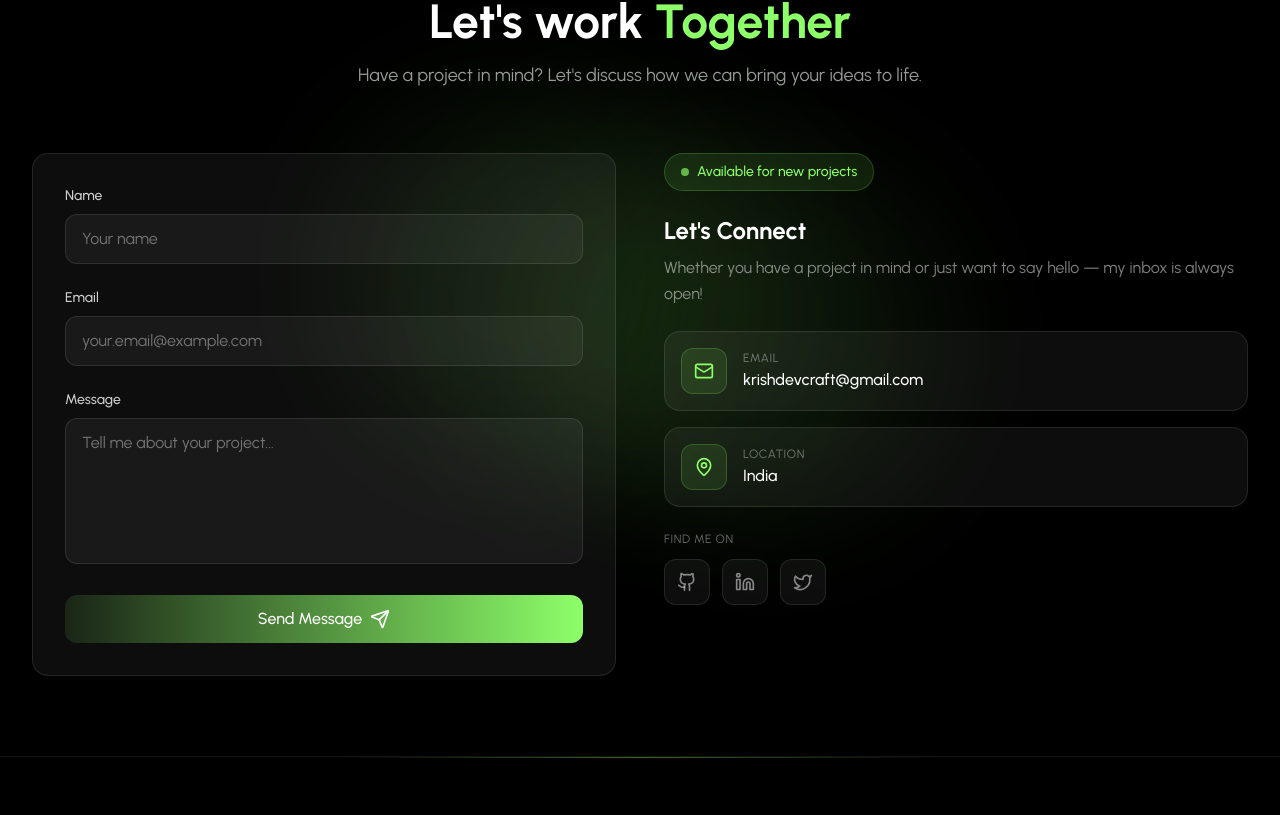
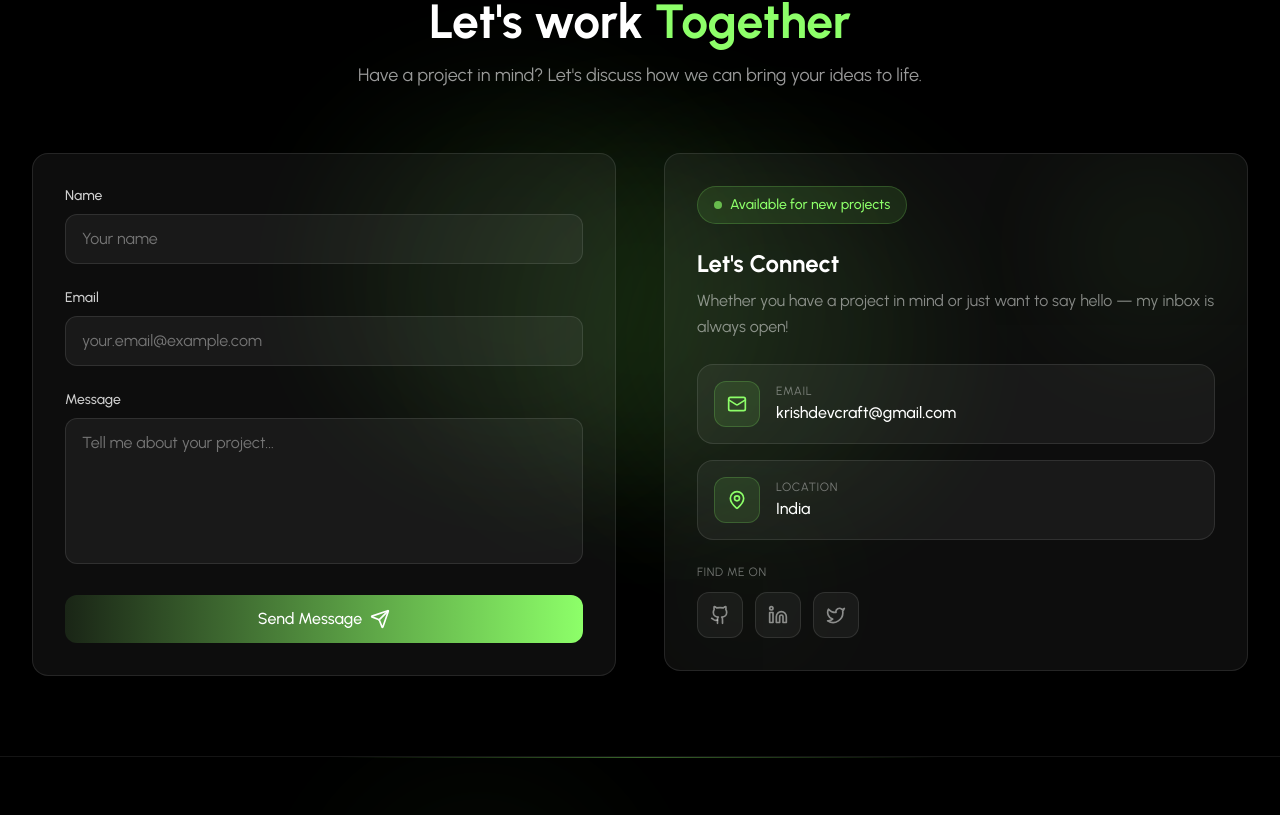
Before and after one commit to KrishDevCrafting/PortFolio_Krish, a React (Vite) app: page / in a window 1280 px wide. Shown: the part 7042-7857 px from the top of the page. Built offline with nearby package versions, Linux system fonts and the light colour scheme.

Commit message:
style: add green blur orbs to contact info panel and footer

```diff
--- a/src/components/Layout/Footer.jsx
+++ b/src/components/Layout/Footer.jsx
@@ -23,6 +23,9 @@ const Footer = () => {
     <footer className="relative bg-black border-t border-white/8 overflow-hidden">
       {/* top glow line */}
       <div className="absolute top-0 left-1/2 -translate-x-1/2 w-[600px] h-px bg-gradient-to-r from-transparent via-primary/40 to-transparent" />
+      {/* background orbs */}
+      <div className="absolute top-0 left-1/4 w-80 h-80 bg-primary/10 opacity-30 rounded-full blur-3xl pointer-events-none" />
+      <div className="absolute bottom-0 right-1/4 w-72 h-72 bg-primary/10 opacity-20 rounded-full blur-3xl pointer-events-none" />
 
       <div className="max-w-7xl mx-auto px-6 sm:px-12 lg:px-8 py-14">
         <div className="grid grid-cols-1 md:grid-cols-3 gap-10 mb-12">
--- a/src/components/Section/Contact.jsx
+++ b/src/components/Section/Contact.jsx
@@ -156,7 +156,10 @@ const Contact = () => {
 
             {/* ── Right Panel — Contact Info ── */}
             <FadeIn delay={200}>
-              <div className="flex flex-col gap-6">
+              <div className="relative flex flex-col gap-6 bg-white/5 border border-white/10 rounded-2xl p-8 overflow-hidden">
+                {/* Background orbs */}
+                <div className="absolute top-0 right-0 w-48 h-48 bg-primary/20 opacity-30 rounded-full blur-3xl pointer-events-none" />
+                <div className="absolute bottom-0 left-0 w-40 h-40 bg-primary/15 opacity-20 rounded-full blur-3xl pointer-events-none" />
 
                 {/* Availability badge */}
                 <div className="inline-flex items-center gap-2 px-4 py-2 bg-primary/10 border border-primary/20 rounded-full w-fit">
```
